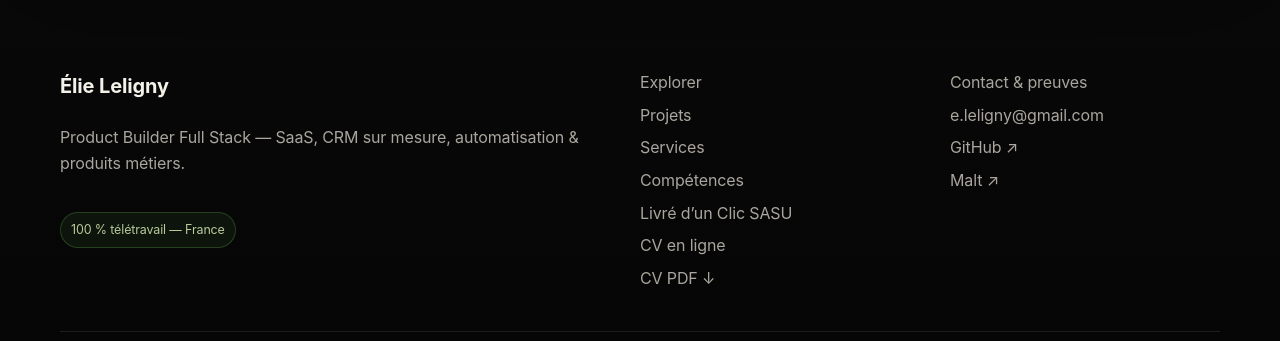
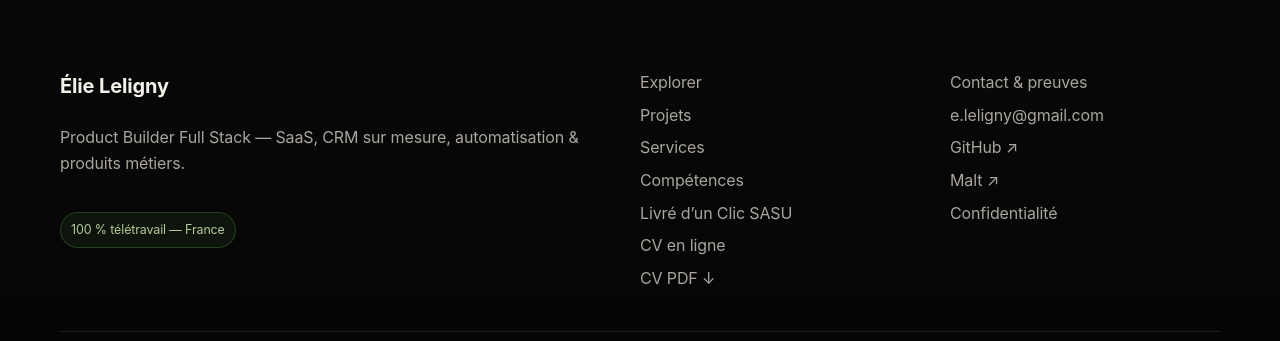
Before and after one commit to eleligny-coder/Portfolio, a Next.js app: page / in a window 1280 px wide. Shown: the part 10259-10600 px from the top of the page. Built offline with nearby package versions, Linux system fonts and the light colour scheme; no server answers.

Commit message:
feat: expose privacy page site-wide

```diff
--- a/src/components/layout.tsx
+++ b/src/components/layout.tsx
@@ -48,7 +48,7 @@ export function Footer() {
       <div className="shell footer-grid">
         <div><strong>{site.name}</strong><p>{site.role} — {site.tagline}.</p><p className="remote-pill">{site.remote}</p></div>
         <div><span>Explorer</span><Link href="/projets">Projets</Link><Link href="/services">Services</Link><Link href="/competences">Compétences</Link><Link href="/entreprise">Livré d’un Clic SASU</Link><Link href="/cv">CV en ligne</Link><a href={cvPdf} download>CV PDF ↓</a></div>
-        <div><span>Contact & preuves</span><a href={`mailto:${site.email}`}>{site.email}</a><a href={site.github} target="_blank" rel="noreferrer">GitHub ↗</a><a href={site.malt} target="_blank" rel="noreferrer">Malt ↗</a></div>
+        <div><span>Contact & preuves</span><a href={`mailto:${site.email}`}>{site.email}</a><a href={site.github} target="_blank" rel="noreferrer">GitHub ↗</a><a href={site.malt} target="_blank" rel="noreferrer">Malt ↗</a><Link href="/confidentialite">Confidentialité</Link></div>
       </div>
       <div className="shell footer-bottom"><small>© {new Date().getFullYear()} Livré d’un Clic SASU</small><small>Portfolio public — code produit propriétaire conservé en privé.</small></div>
     </footer>
```
